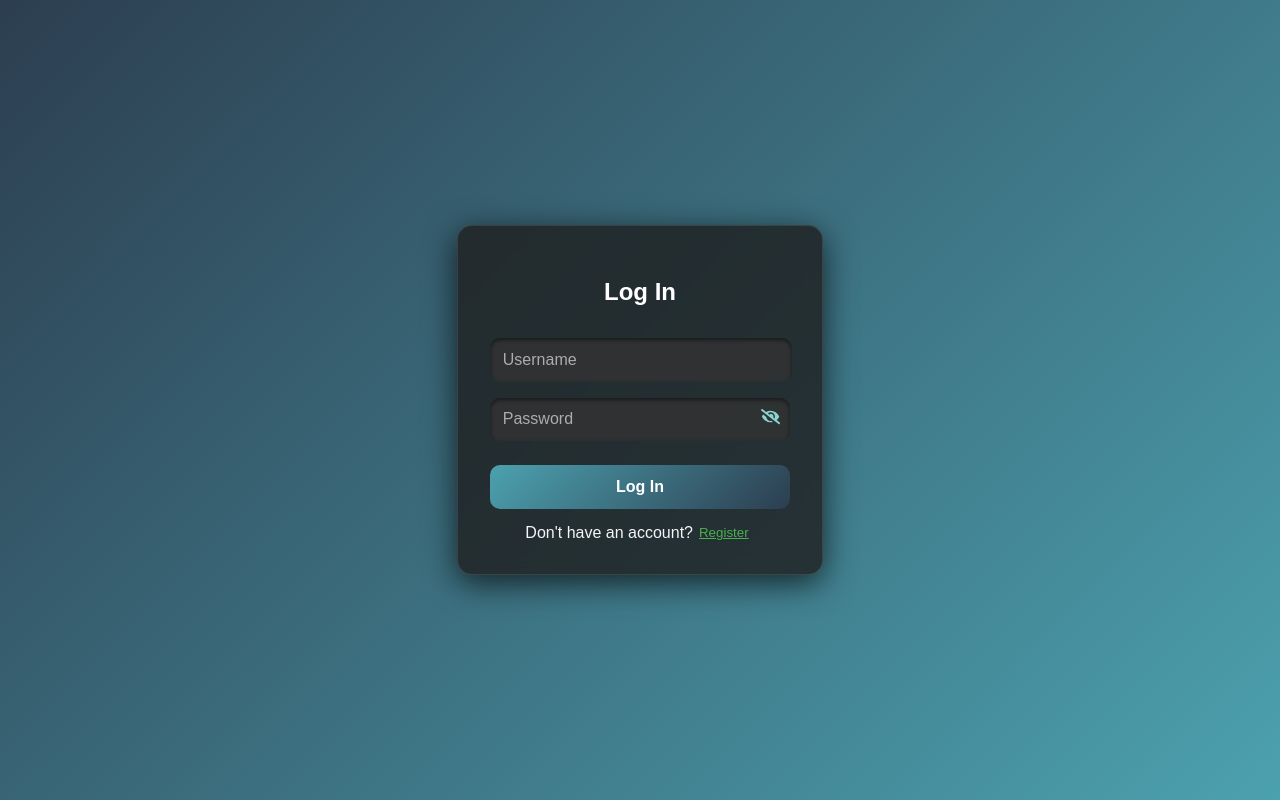
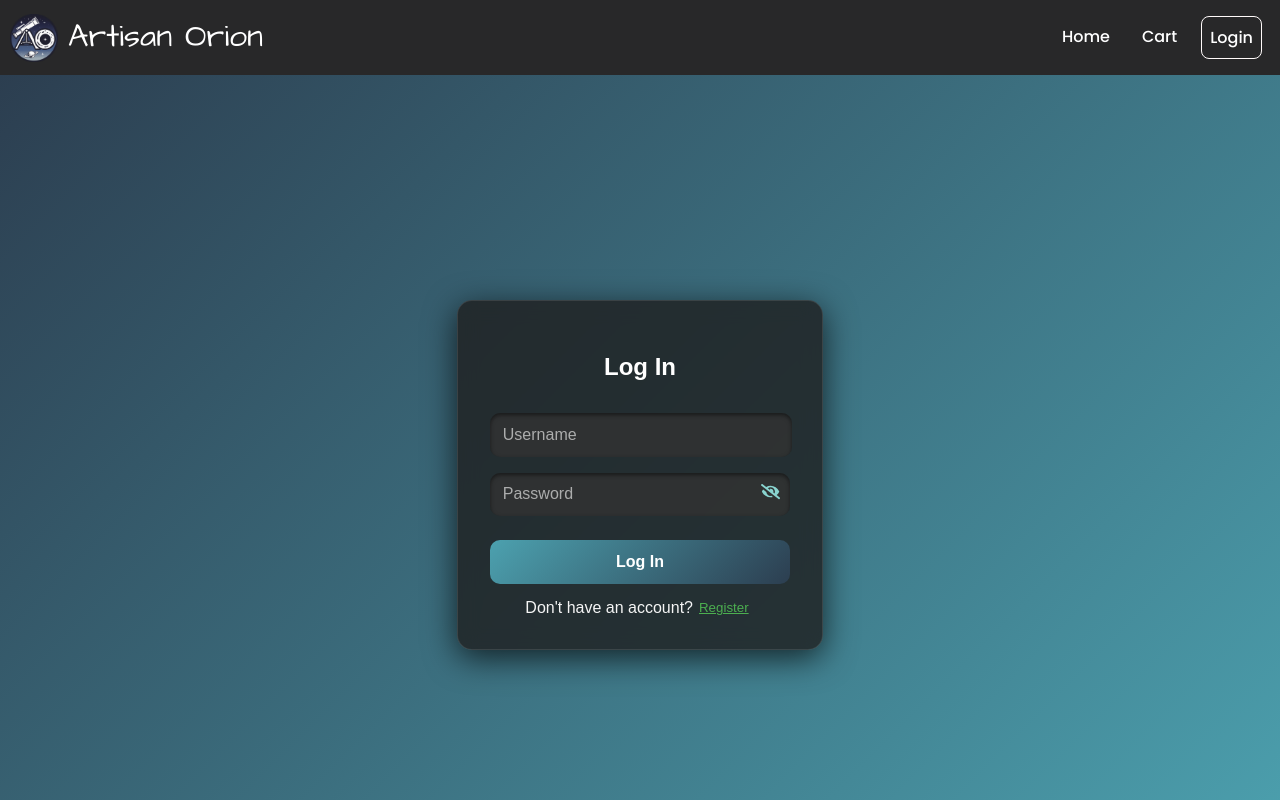
Before and after one commit to ChoncholKumarRay/Artisan-Orion, a React (Vite) app in the folder artisan-frontend/: page /login in a window 1280 px wide. Shown: the top 800 px of the page. Built offline with nearby package versions, Linux system fonts and the light colour scheme.

Commit message:
Header and Footer component added to the login and register page.

```diff
--- a/artisan-frontend/src/pages/LoginPage.jsx
+++ b/artisan-frontend/src/pages/LoginPage.jsx
@@ -2,6 +2,8 @@ import React, { useState } from "react";
 import { useNavigate } from "react-router-dom";
 import "./styles/RegisterPage.css"; // You can reuse the same CSS
 import { FaEye, FaEyeSlash } from "react-icons/fa";
+import Header from "../components/Header/Header";
+import Footer from "../components/Footer/Footer";
 
 const Login = () => {
   const [username, setUsername] = useState("");
@@ -48,7 +50,9 @@ const Login = () => {
   };
 
   return (
-    <div className="register-page">
+    <div>
+      <Header />
+      <div className="login-page">
         <form className="register-form" onSubmit={handleLogin}>
           <h2 className="form-title">Log In</h2>
           <div className="form-username">
@@ -94,6 +98,8 @@ const Login = () => {
           </div>
         </form>
       </div>
+      <Footer />
+    </div>
   );
 };
 
--- a/artisan-frontend/src/pages/RegisterPage.jsx
+++ b/artisan-frontend/src/pages/RegisterPage.jsx
@@ -2,6 +2,8 @@ import React, { useState } from "react";
 import "./styles/RegisterPage.css";
 import { FaEye, FaEyeSlash } from "react-icons/fa";
 import { useNavigate } from "react-router-dom";
+import Header from "../components/Header/Header";
+import Footer from "../components/Footer/Footer";
 
 const Register = () => {
   const [username, setUsername] = useState("");
@@ -46,6 +48,8 @@ const Register = () => {
   };
 
   return (
+    <div>
+      <Header />
       <div className="register-page">
         <form className="register-form" onSubmit={handleSubmit}>
           <h2 className="form-title">Sign Up</h2>
@@ -91,6 +95,8 @@ const Register = () => {
           </div>
         </form>
       </div>
+      <Footer />
+    </div>
   );
 };
 
--- a/artisan-frontend/src/pages/styles/RegisterPage.css
+++ b/artisan-frontend/src/pages/styles/RegisterPage.css
@@ -1,10 +1,19 @@
 /* Background setup */
+.login-page {
+  height: 100vh;
+  display: flex;
+  justify-content: center;
+  align-items: center;
+  background: linear-gradient(135deg, #2c3e50, #4ca1af);
+  font-family: "Arial", sans-serif;
+}
+
 .register-page {
   height: 100vh;
   display: flex;
   justify-content: center;
   align-items: center;
-  background: linear-gradient(135deg, #2c3e50, #4ca1af); /* Darker gradient */
+  background: linear-gradient(135deg, #4ca1af, #2c3e50);
   font-family: "Arial", sans-serif;
 }
 
```
Lines whose indentation alone changed are shown as unchanged.
